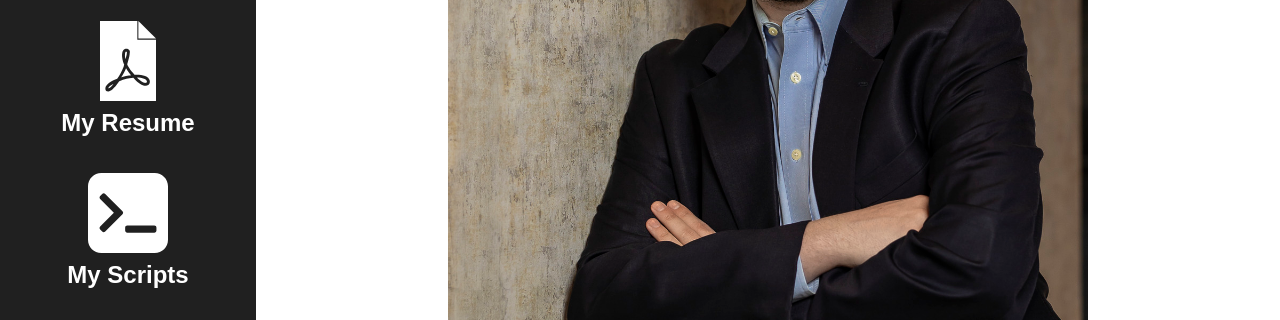
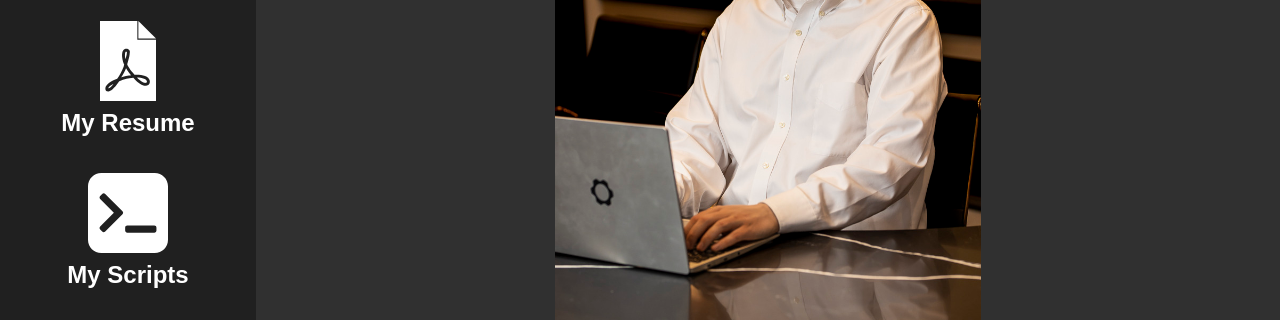
Before and after one commit to kkjdroid/kkjdroid.github.io, a plain HTML site: page index.html in a window 1280 px wide. Shown: the part 276-596 px from the top of the page. Drawn offline with Linux system fonts and the light colour scheme.

Commit message:
change default image, add background coor to content area

```diff
--- a/index.css
+++ b/index.css
@@ -131,6 +131,7 @@ div#sidebar > div#gray
 	grid-gap: 0;
 	align-items: center;
 	place-items: center;
+	background-color: rgba(48, 48, 48, 1);
 }
 
 #content > #main_image
--- a/index.html
+++ b/index.html
@@ -45,7 +45,7 @@
 		<div class="color" id="gray"></div>
 	</div>
 	<div id="content">
-		<img id="main_image" src="me8.jpg" />
+		<img id="main_image" src="me7.jpg" />
 		<img src="me8.jpg" alt="Picture of me" />
 		<img src="me7.jpg" alt="Picture of me" />
 		<img src="me9.jpg" alt="Picture of me" />
```
